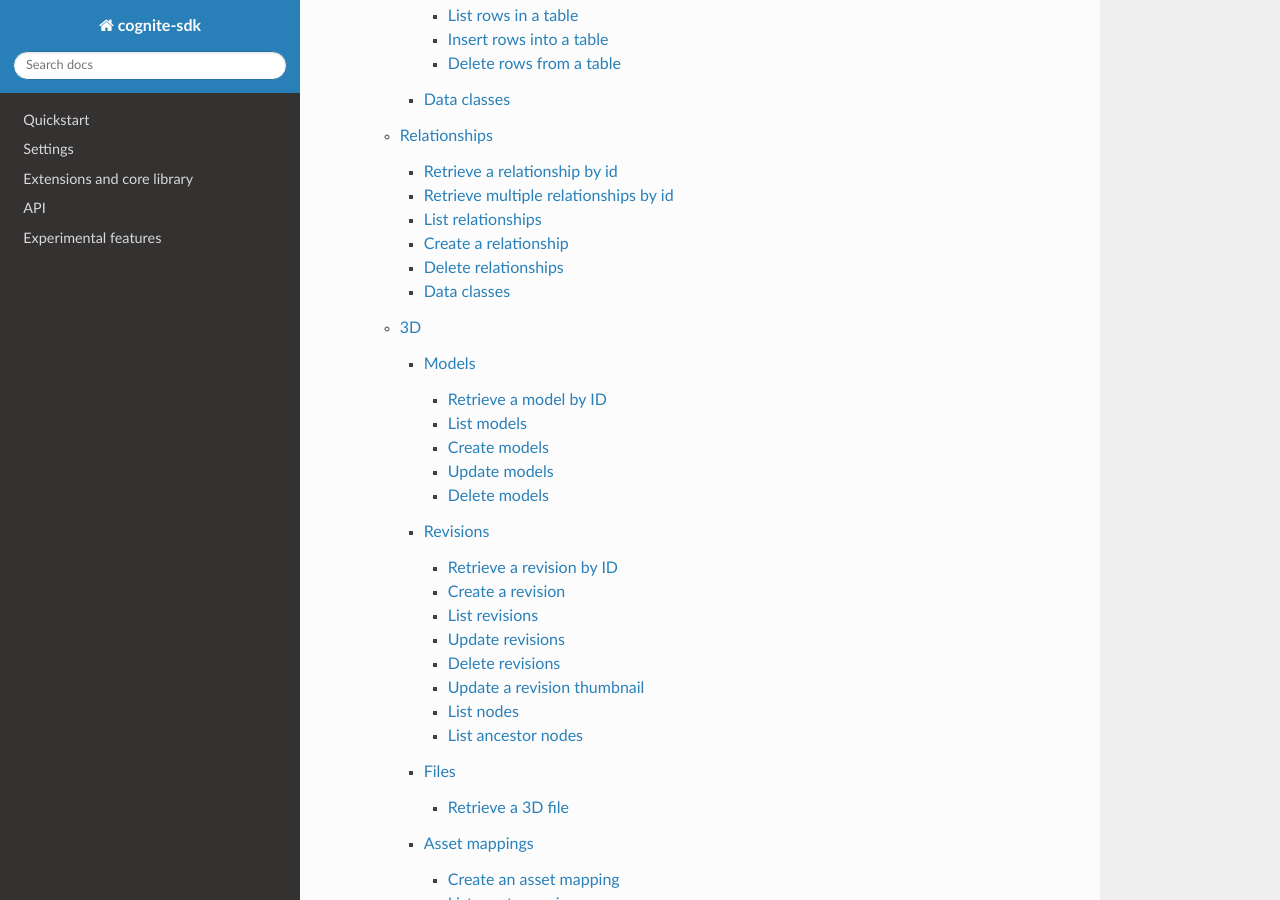
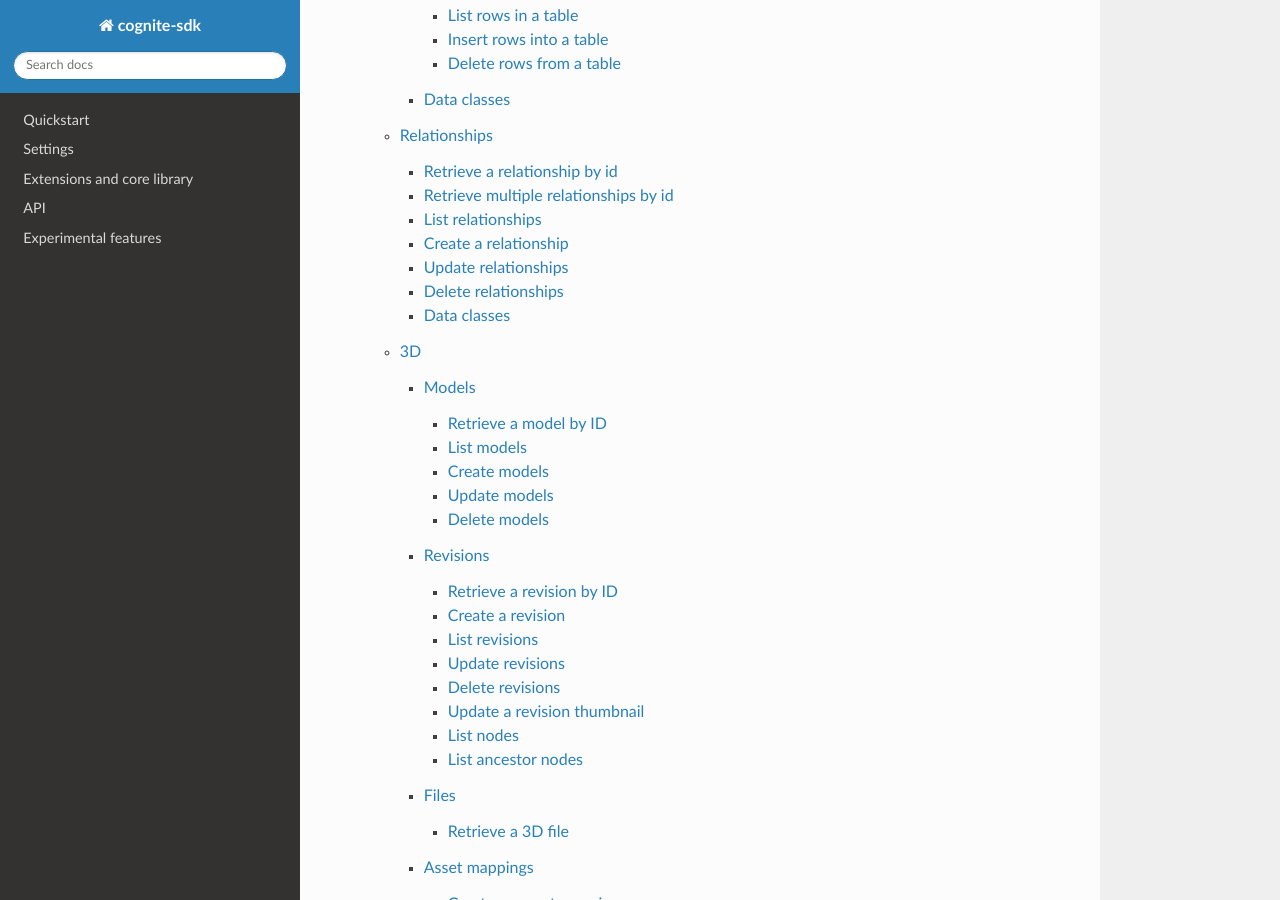
Before and after one commit to cognitedata/cognite-sdk-python, a Sphinx documentation site: the page built from docs/source/index.rst, in a window 1280 px wide and 900 px high, scrolled down 4129 px. Built offline with Sphinx 7.4.7 and the Read the Docs theme 2.0.0, drawn with Linux system fonts in a browser that asks for light colours.

Commit message:
adding relationships update to docs

```diff
--- a/docs/source/cognite.rst
+++ b/docs/source/cognite.rst
@@ -698,6 +698,10 @@ Create a relationship
 ^^^^^^^^^^^^^^^^^^^^^
 .. automethod:: cognite.client._api.relationships.RelationshipsAPI.create
 
+Update relationships
+^^^^^^^^^^^^^^^^^^^^
+.. automethod:: cognite.client._api.relationships.RelationshipsAPI.update
+
 Delete relationships
 ^^^^^^^^^^^^^^^^^^^^
 .. automethod:: cognite.client._api.relationships.RelationshipsAPI.delete
```
